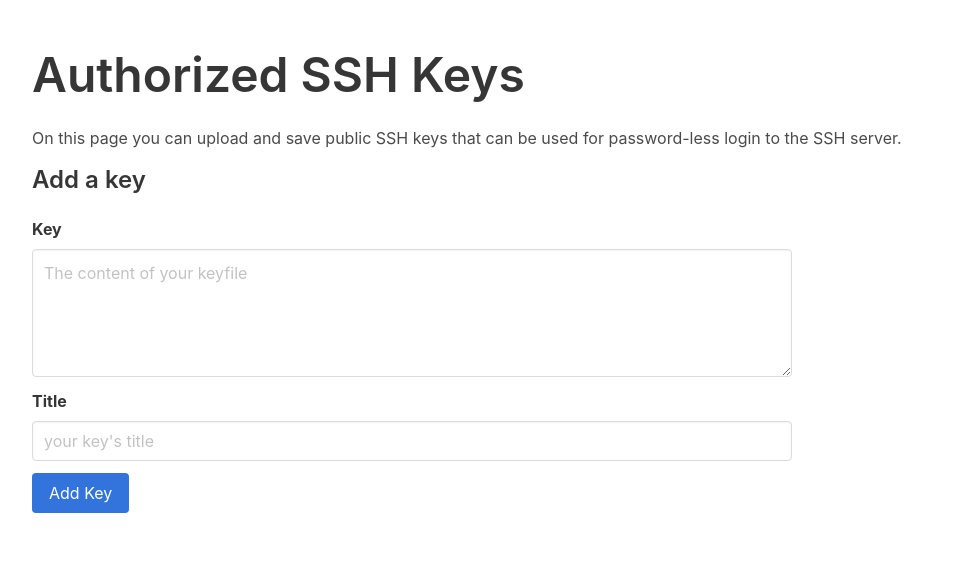
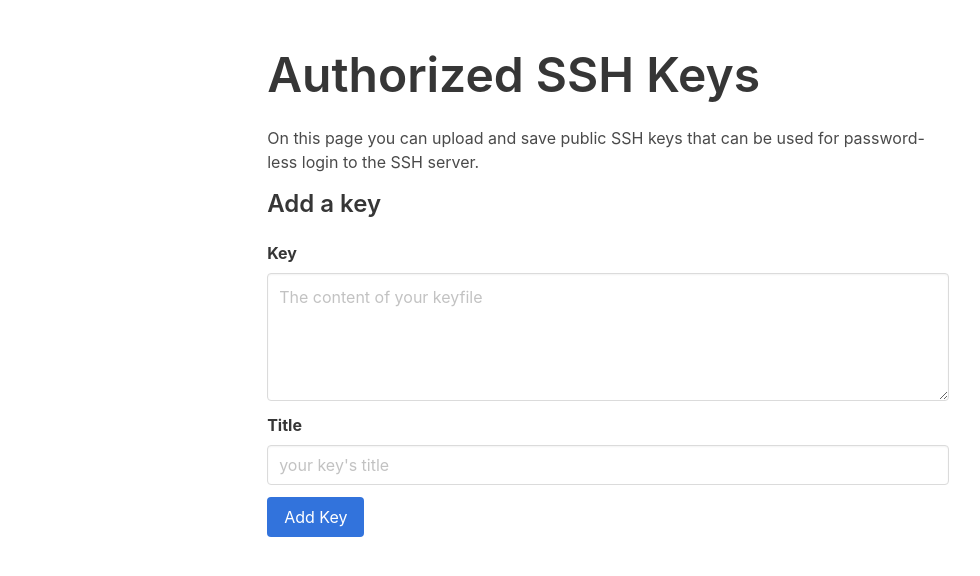
Before and after one commit to tzwenn/moalinna, a Django app: page /authorized_keys/ in a window 1280 px wide. Shown: the top 576 px of the page, without its empty margins (32-1012 px from the left). Run offline with Django 3.2, Linux system fonts and the light colour scheme; the visitor is signed in with stand-in values (Sample User, id 1); data that the repository does not hold is empty; parts of the project's set-up code (start-up, migrations or seed data) failed here and were passed over; some libraries are stand-ins or nearby versions.

Commit message:
Put entire page in centered 3/5 column

```diff
--- a/authorized_keys/templates/authorized_keys/index.html
+++ b/authorized_keys/templates/authorized_keys/index.html
@@ -20,7 +20,7 @@ On this page you can upload and save public SSH keys that can be used for passwo
 
 <h4 class="title is-4">Add a key</h4>
 <div class="columns">
-    <div class="column is-two-thirds">
+    <div class="column">
         <form action="{% url 'authorized_keys:add' %}" method="post">
             {% csrf_token %}
             <div class="field">
--- a/authorized_keys/templates/base.html
+++ b/authorized_keys/templates/base.html
@@ -13,9 +13,14 @@
 <section class="section">
     <div class="container">
 		<div class="content">
-		{% block content %}
-		{% endblock %}
+			<div class="columns">
+				<div class="column is-three-fifths is-offset-one-fifth ">
+				{% block content %}
+				{% endblock %}
+				</div>
+			</div>
 		</div>
     </div>
   </section>
 </body>
+</html>
```
